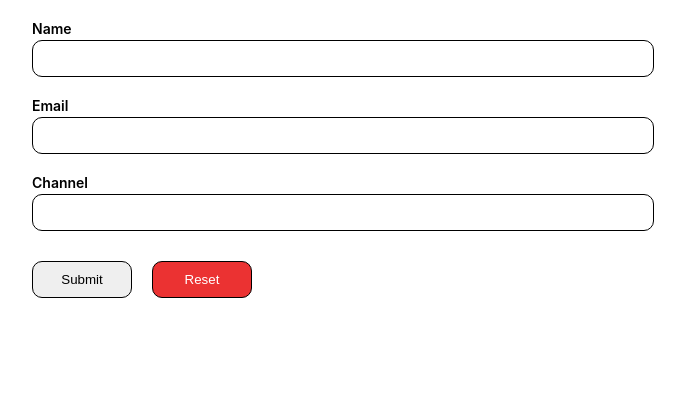
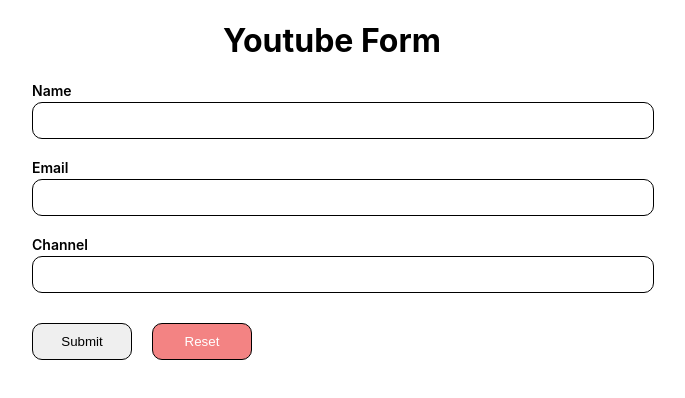
Before and after one commit to usmanakmalcs/react-formik, a React (Create React App) app: page / in a window 1280 px wide. Shown: the top 398 px of the page, without its empty margins (308-993 px from the left). Built offline with nearby package versions, Linux system fonts and the light colour scheme.

Commit message:
Validation schema applied with Yup

```diff
--- a/src/App.css
+++ b/src/App.css
@@ -45,6 +45,10 @@
 }
 
 .danger-btn {
-  background-color: rgb(235, 50, 50);
+  background-color: rgb(243 131 131);
   color: #fff;
 }
+
+.text-center {
+  text-align: center;
+}
--- a/src/components/YoutubeForm.js
+++ b/src/components/YoutubeForm.js
@@ -1,5 +1,6 @@
 import React from "react";
 import { useFormik } from "formik";
+import * as Yup from "yup";
 
 const initialValues = {
   name: "",
@@ -9,23 +10,12 @@
 
 const onSubmit = (values) => console.log(values);
 
-const validate = (values) => {
-  const errors = {};
-  if (!values.name) {
-    errors.name = "Required!";
-  }
-
-  if (!values.email) {
-    errors.email = "Required!";
-  }
-  if (!values.channel) {
-    errors.channel = "Required!";
-  }
-
-  return errors;
-};
-
 function YoutubeForm(params) {
+  const validationSchema = Yup.object({
+    name: Yup.string().required("Required!"),
+    email: Yup.string().email("Inavlid Email!").required("Required!"),
+    channel: Yup.string().required("Required!"),
+  });
   const {
     touched,
     values,
@@ -37,11 +27,12 @@
   } = useFormik({
     initialValues,
     onSubmit,
-    validate,
+    validationSchema,
   });
 
   return (
     <div>
+      <h1 className="text-center">Youtube Form</h1>
       <form onSubmit={handleSubmit}>
         <div className="form-control">
           <label htmlFor="name" data-testid="name">
```
